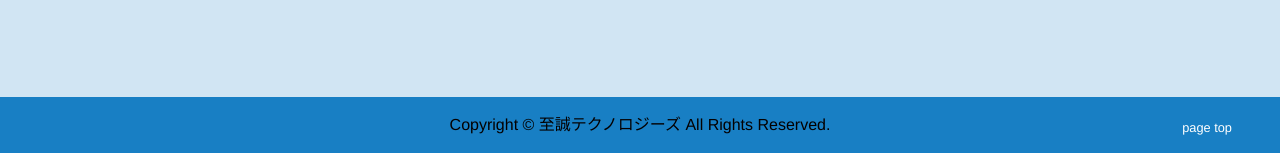
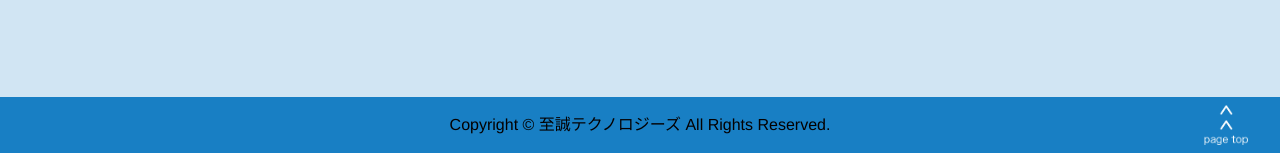
Before and after one commit to Shisei-Technologies/shisei-tech-homepage, a PHP site: page / in a window 1280 px wide. Shown: the part 3915-4068 px from the top of the page. Run offline with PHP 8.4, Linux system fonts and the light colour scheme; some libraries are stand-ins or nearby versions.

Commit message:
フッターのpage top

```diff
--- a/css/style.css
+++ b/css/style.css
@@ -105,19 +105,21 @@ a{
 	background:#187fc4;
 }
 /* pagetop */
-.pagetop{
-	position: absolute;
-	z-index: 100;
-	right: 2rem;
-	bottom: 0;
+.pagetop {
+    position: absolute;
+    z-index: 100;
+    right: 2rem;
+    bottom: 50%;
+    transform: translateY(50%);
 }
-.pagetop a{
-	display: inline-block;
-	text-align: center;
-	font-size: .8rem;
-	text-decoration-line:none;
-	color:#fff;
+
+.pagetop a {
+    display: inline-block;
+    text-align: center;
+    text-decoration-line: none;
+    color: #fff;
 }
+
 
 /* index_top */
 .index_top {
--- a/index.html
+++ b/index.html
@@ -193,9 +193,11 @@
 	</div>
 	<footer class="footer">
 		<div class="footer-wrap container pt-3 pb-3">
-			<div class="footer_copyright text-center">Copyright © 至誠テクノロジーズ All Rights Reserved.</div>
+			<div class="px-5 footer_copyright text-center">Copyright © 至誠テクノロジーズ All Rights Reserved.</div>
 		</div>
-		<div class="pagetop"><a href="#" class="p-3">page top</a></div>
+		<div class="pagetop"><a href="#">
+			<img src="img/pagetop@2x.png" alt="ページトップへ" width="40" height="40">
+		</a></div>
 	</footer>
     <!-- Optional JavaScript; choose one of the two! -->
 
```
